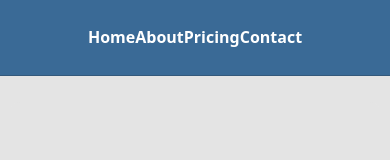
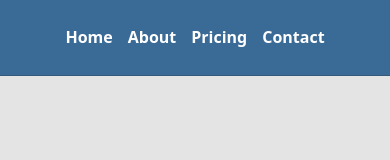
Before and after one commit to jboe26/AnchorTech2026, a React (Create React App) app: page /contact in a window 390 px wide. Shown: the top 160 px of the page. Built offline with nearby package versions, Linux system fonts and the light colour scheme.

Commit message:
updated nav spacing

```diff
--- a/src/style.css
+++ b/src/style.css
@@ -646,6 +646,7 @@ h4 {
     header nav ul {
         text-align: center;
         padding: 0;
+        gap: 15px;
     }
 
     header nav ul li {
```
